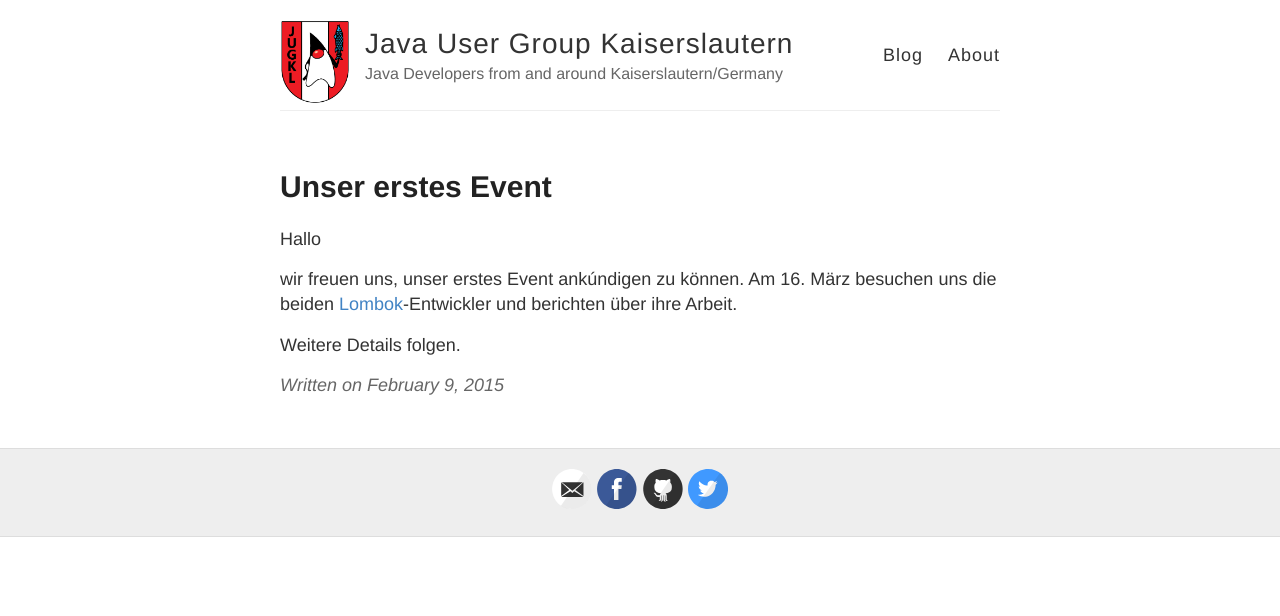
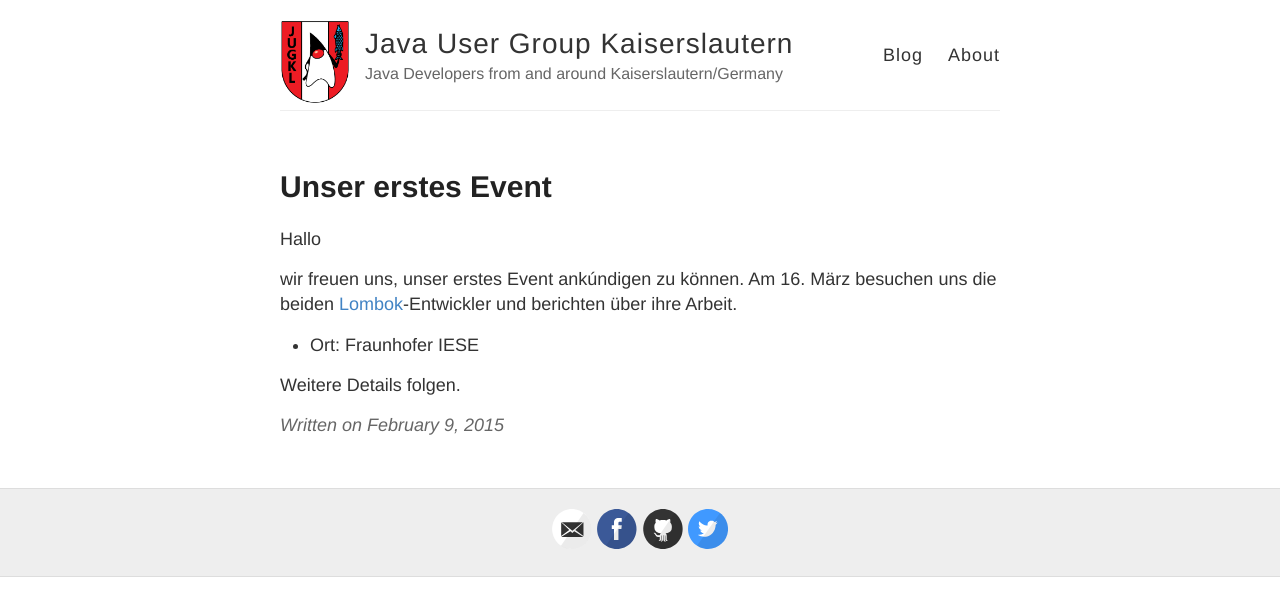
Before and after one commit to jugkl/jugkl.github.io, a Jekyll site: the page built from _posts/2015-02-09-Erstes-Event.md, in a window 1280 px wide. Shown: the top 616 px of the page. Built offline with Jekyll 4.4.1, drawn with Linux system fonts in a browser that asks for light colours; Markdown is read by kramdown in place of the engine named in the settings.

Commit message:
Update 2015-02-09-Erstes-Event.md

```diff
--- a/_posts/2015-02-09-Erstes-Event.md
+++ b/_posts/2015-02-09-Erstes-Event.md
@@ -7,4 +7,6 @@ Hallo
 
 wir freuen uns, unser erstes Event ankúndigen zu können. Am 16. März besuchen uns die beiden [Lombok](http://projectlombok.org/)-Entwickler und berichten über ihre Arbeit.
 
+* Ort: Fraunhofer IESE
+
 Weitere Details folgen.
```
